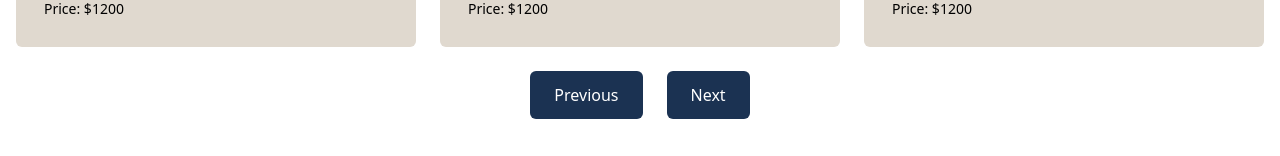
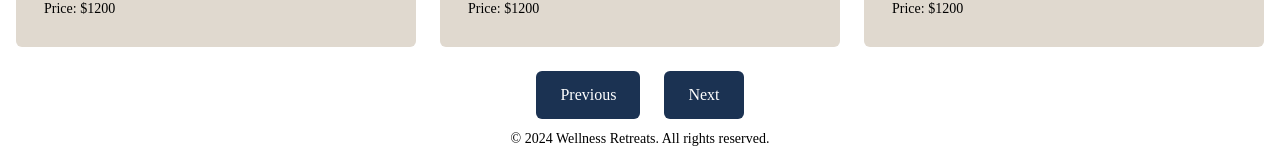
Before and after one commit to shristi-gupta21/assignment-shoonya, a React (Create React App) app: page / in a window 1280 px wide. Shown: the part 931-1087 px from the top of the page. Before the commit the page ends 1050 px from the top, so only its background shows below. Built offline with nearby package versions, Linux system fonts and the light colour scheme.

Commit message:
added footer

```diff
--- a/src/components/Body.js
+++ b/src/components/Body.js
@@ -1,6 +1,7 @@
 import React, { useState } from "react";
 import { LargeCard } from "../layouts/LargeCard";
 import { SmallCard } from "../layouts/SmallCard";
+import { Footer } from "./Footer";
 
 export const Body = () => {
   const [selectedDate, setSelectedDate] = useState("Filter by Date");
@@ -10,6 +11,7 @@ export const Body = () => {
   };
   console.log(selectedDate);
   return (
+    <div className="mb-16 sm:mb-0">
       <div className="w-full max-w-screen-1.5xl px-4 1.5xl:px-0 mx-auto flex flex-col gap-6">
         <LargeCard
           title={"Discover Your Inner Peace"}
@@ -50,14 +52,16 @@ export const Body = () => {
           <SmallCard />
           <SmallCard />
         </div>
-      <div className="flex gap-6 justify-center items-center">
-        <button className="bg-blue-1000 text-white py-3 px-6 rounded-md">
+        <div className="flex gap-4 sm:gap-6 justify-center items-center">
+          <button className="bg-blue-1000 text-white py-2 sm:py-3 px-6 rounded-full sm:rounded-md">
             Previous
           </button>
-        <button className="bg-blue-1000 text-white py-3 px-6 rounded-md">
+          <button className="bg-blue-1000 text-white py-2 sm:py-3 px-6 rounded-full sm:rounded-md">
             Next
           </button>
         </div>
       </div>
+      <Footer />
+    </div>
   );
 };
--- /dev/null
+++ b/src/components/Footer.js
@@ -0,0 +1,9 @@
+import React from "react";
+
+export const Footer = () => {
+  return (
+    <footer className="text-sm h-10 text-center fixed bottom-0 bg-white flex items-center justify-center w-full sm:relative">
+      © 2024 Wellness Retreats. All rights reserved.
+    </footer>
+  );
+};
--- a/src/index.css
+++ b/src/index.css
@@ -15,17 +15,5 @@
 html,
 body {
   height: 100%;
+  font-family: source-code-pro;
 }
-
-code {
-  font-family: source-code-pro, Menlo, Monaco, Consolas, "Courier New",
-    monospace;
-}
-
-.custom-select {
-  -webkit-appearance: none;
-  -moz-appearance: none;
-  appearance: none;
-  padding-right: 25px; /* Adjust as needed */
-  padding-left: 10px; /* Adjust left padding to align text better */
-}
```
Lines whose indentation alone changed are shown as unchanged.
